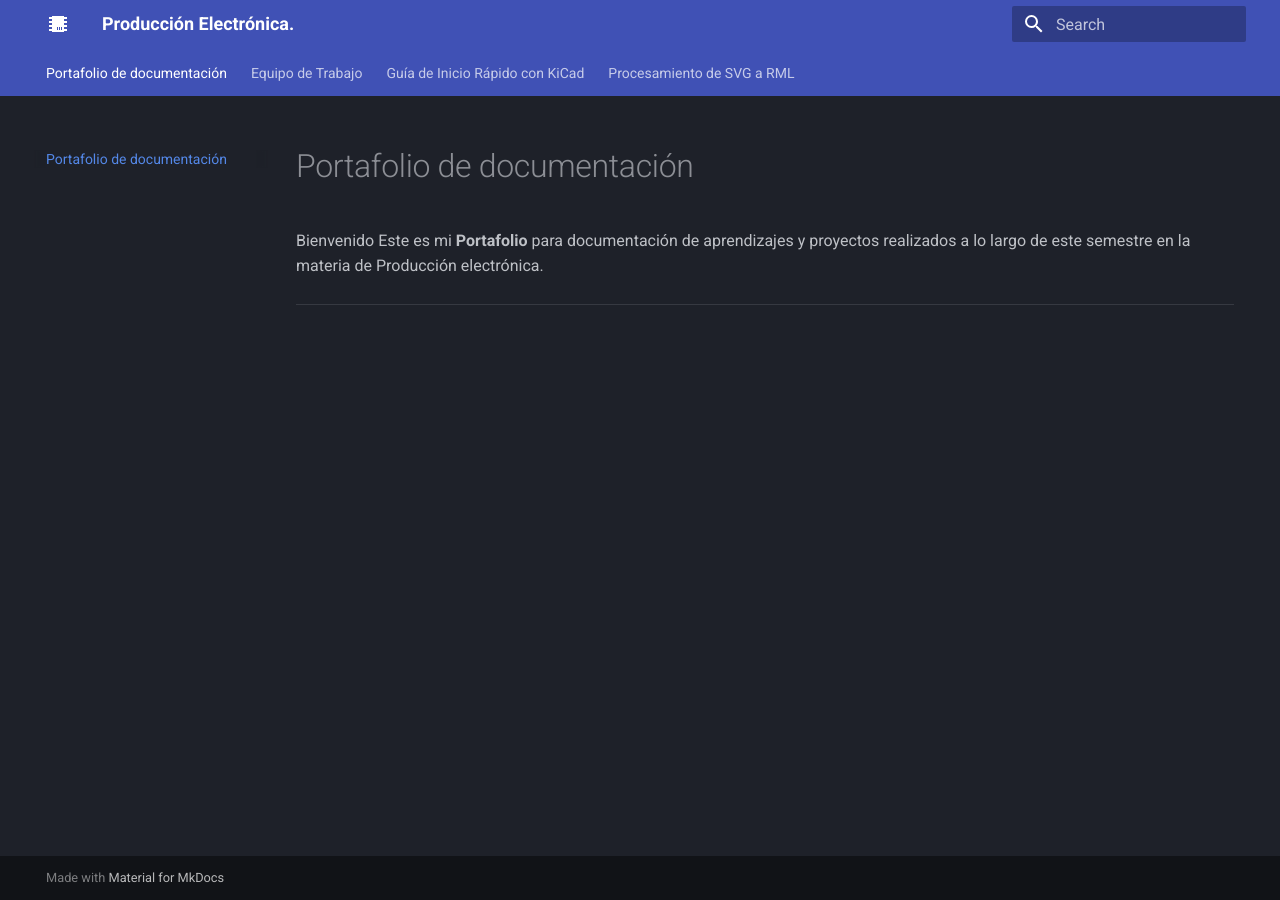
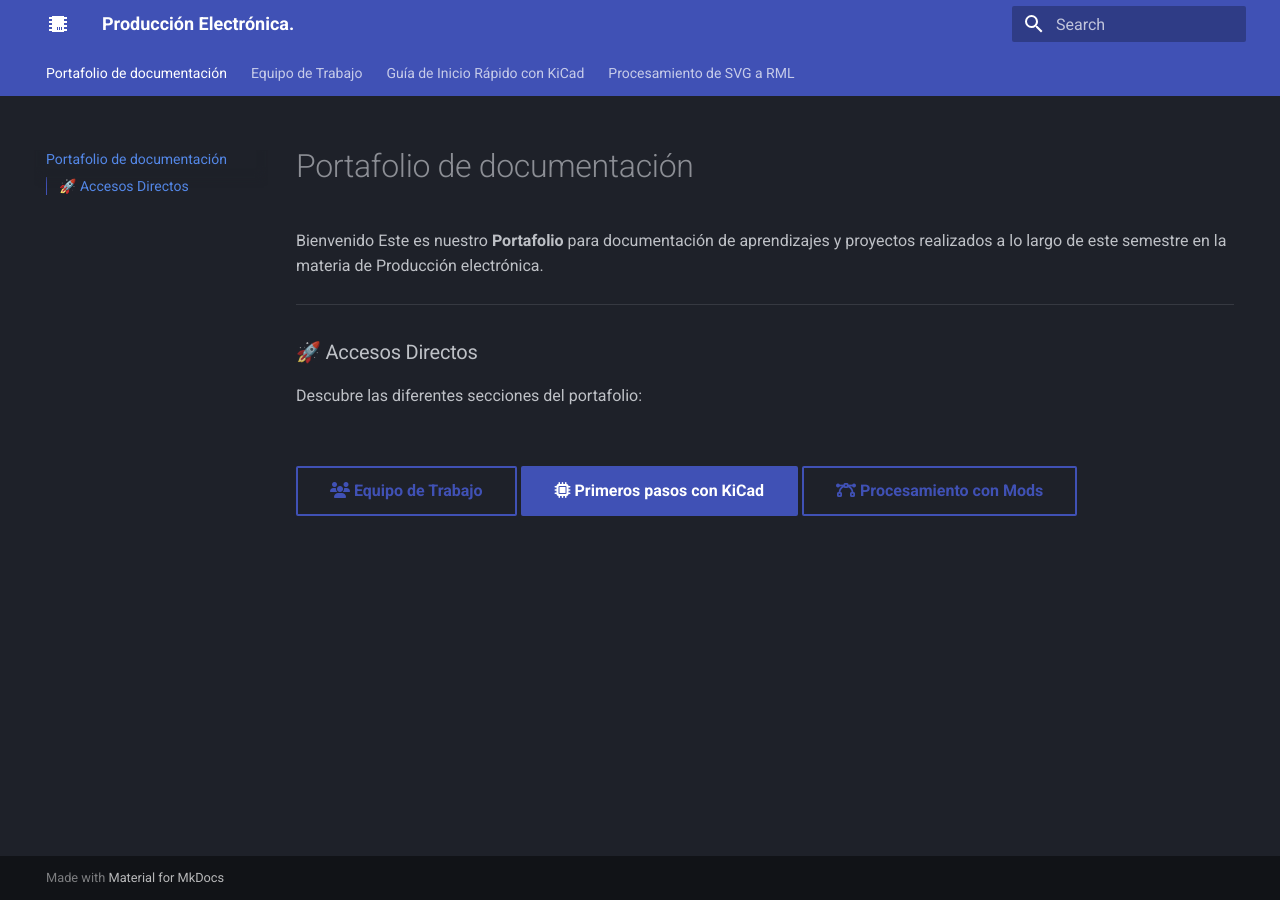
Before and after one commit to Joy-2307/Producci-n-Electr-nica-JIGR, an MkDocs documentation site: the page built from docs/index.md, in a window 1280 px wide. Built offline with MkDocs 1.6.1 and Material for MkDocs 9.7.7, drawn with Linux system fonts in a browser that asks for light colours.

Commit message:
Update index.md

```diff
--- a/docs/index.md
+++ b/docs/index.md
@@ -1,5 +1,15 @@
 # Portafolio de documentación
 
 Bienvenido
-Este es mi **Portafolio** para documentación de aprendizajes y proyectos realizados a lo largo de este semestre en la materia de Producción electrónica.
+Este es nuestro **Portafolio** para documentación de aprendizajes y proyectos realizados a lo largo de este semestre en la materia de Producción electrónica.
 ---
+
+### 🚀 Accesos Directos
+
+Descubre las diferentes secciones del portafolio:
+
+<br>
+
+[<i class="fa-solid fa-users"></i> Equipo de Trabajo](Equipo de trabajo.md){ .md-button }
+[<i class="fa-solid fa-microchip"></i> Primeros pasos con KiCad](Primeros pasos Kicad.md){ .md-button .md-button--primary }
+[<i class="fa-solid fa-bezier-curve"></i> Procesamiento con Mods](Mods CE.md){ .md-button }
```
